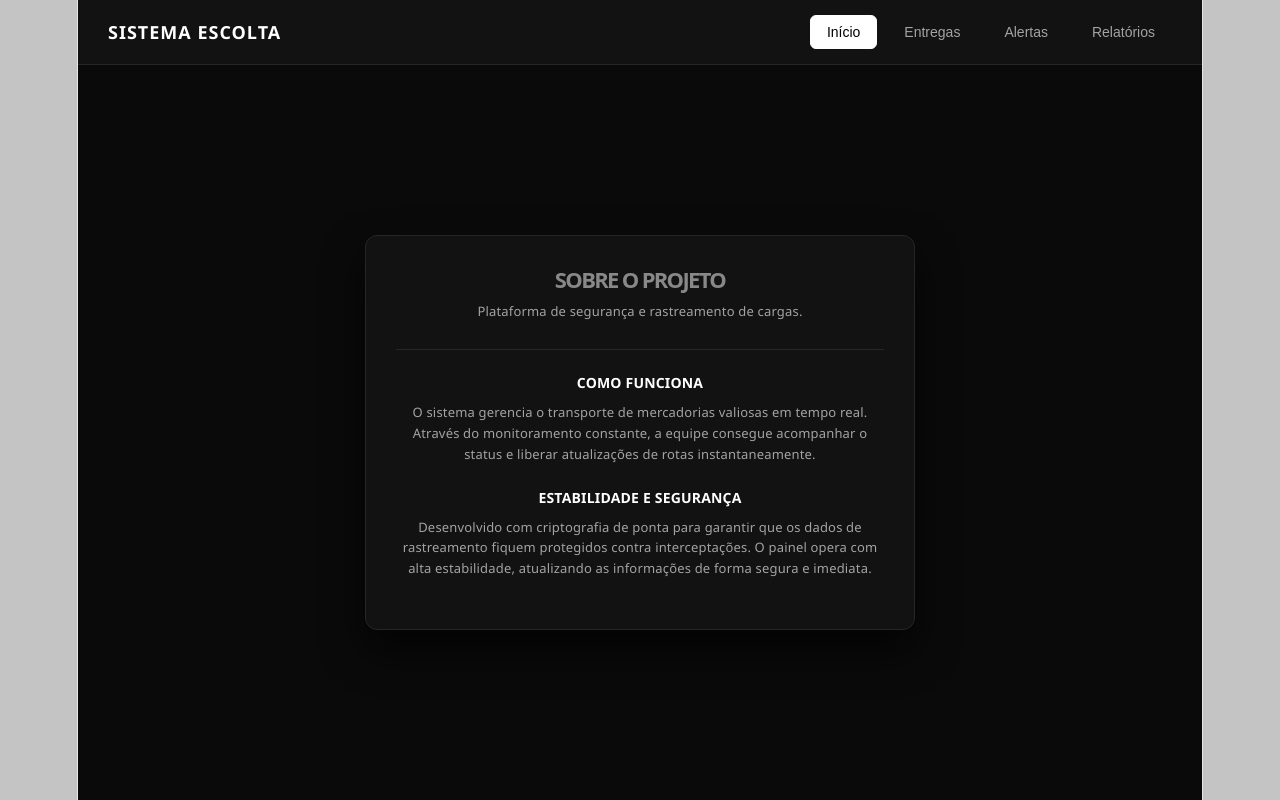
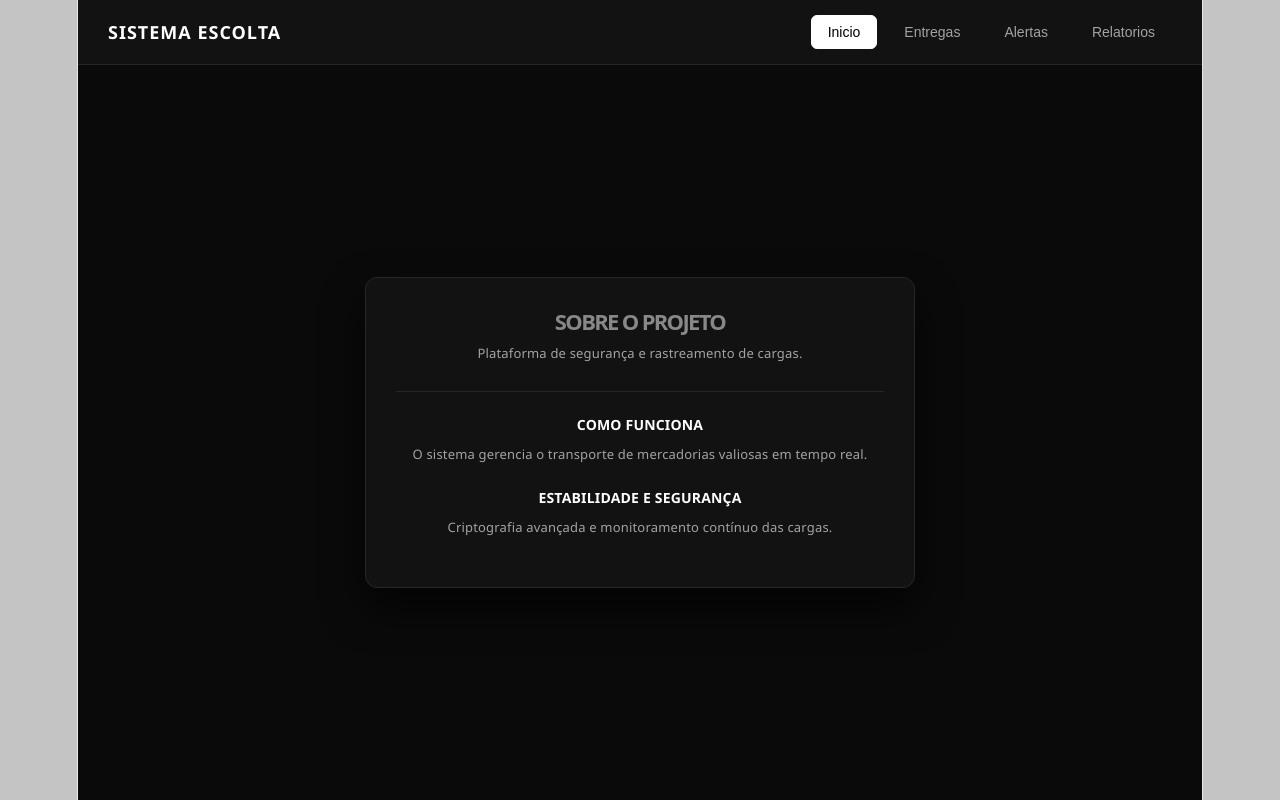
Before and after one commit to kauanderengoski21-cmyk/Projeto_, a React (Vite) app in the folder forntand/: page /principal in a window 1280 px wide. Built offline with nearby package versions, Linux system fonts and the light colour scheme.

Commit message:
atividade feita em sala de aula

```diff
--- a/forntand/src/components/button/Button.tsx
+++ b/forntand/src/components/button/Button.tsx
@@ -2,7 +2,7 @@
 
 type  props = {
     texto?:string;
-    click?: () => number;
+    click?: () => void;
 
 };
 
--- a/forntand/src/pages/private/principal/Principal.tsx
+++ b/forntand/src/pages/private/principal/Principal.tsx
@@ -6,116 +6,116 @@ function Principal() {
   const [entregas, setEntregas] = useState(120);
   const [abaAtiva, setAbaAtiva] = useState("inicio");
 
-  function finalizarEntrega() {
+  const abas = ["inicio", "entregas", "alertas", "relatorios"];
+
+  const veiculos = [
+    ["Caminhão Scania N-01", "ABC-1234"],
+    ["Volvo FH Semipesado", "XYZ-5678"],
+  ];
+
+  const alertas = [
+    [
+      "Velocidade Excedida",
+      "Veículo Scania N-01 ultrapassou o limite na BR-116.",
+      "Aviso",
+    ],
+    [
+      "Desvio de Rota Padrão",
+      "Veículo Volvo FH entrou em via não autorizada.",
+      "Crítico",
+    ],
+  ];
+
+  const finalizarEntrega = () => {
     if (produtos > 0) {
-      setProdutos(produtos - 1);
-      setEntregas(entregas + 1);
+      setProdutos((p) => p - 1);
+      setEntregas((e) => e + 1);
     }
-  }
+  };
 
   return (
     <div className={styles.container}>
-
       <nav className={styles.barraNavegacao}>
         <div className={styles.logo}>SISTEMA ESCOLTA</div>
+
         <div className={styles.menuAbas}>
+          {abas.map((aba) => (
             <button
-            className={abaAtiva === "inicio" ? styles.abaAtiva : styles.botaoAba}
-            onClick={() => setAbaAtiva("inicio")}
+              key={aba}
+              className={
+                abaAtiva === aba ? styles.abaAtiva : styles.botaoAba
+              }
+              onClick={() => setAbaAtiva(aba)}
             >
-            Início
+              {aba.charAt(0).toUpperCase() + aba.slice(1)}
             </button>
-          <button
-            className={abaAtiva === "entregas" ? styles.abaAtiva : styles.botaoAba}
-            onClick={() => setAbaAtiva("entregas")}
-          >
-            Entregas
-          </button>
-          <button
-            className={abaAtiva === "alertas" ? styles.abaAtiva : styles.botaoAba}
-            onClick={() => setAbaAtiva("alertas")}
-          >
-            Alertas
-          </button>
-          <button
-            className={abaAtiva === "relatorios" ? styles.abaAtiva : styles.botaoAba}
-            onClick={() => setAbaAtiva("relatorios")}
-          >
-            Relatórios
-          </button>
+          ))}
         </div>
       </nav>
 
       <main className={styles.conteudoPrincipal}>
         <div className={styles.cartaoPainel}>
-
           {abaAtiva === "inicio" && (
             <section>
               <h1 className={styles.tituloSecao}>SOBRE O PROJETO</h1>
-              <p className={styles.subtituloSecao}>Plataforma de segurança e rastreamento de cargas.</p>
+              <p className={styles.subtituloSecao}>
+                Plataforma de segurança e rastreamento de cargas.
+              </p>
 
               <hr className={styles.divisor} />
 
-              <div className={styles.blocoTexto}>
-                <h3>Como Funciona</h3>
-                <p>
-                  O sistema gerencia o transporte de mercadorias valiosas em tempo real.
-                  Através do monitoramento constante, a equipe consegue acompanhar o status
-                  e liberar atualizações de rotas instantaneamente.
-                </p>
+              {[
+                {
+                  titulo: "Como Funciona",
+                  texto:
+                    "O sistema gerencia o transporte de mercadorias valiosas em tempo real.",
+                },
+                {
+                  titulo: "Estabilidade e Segurança",
+                  texto:
+                    "Criptografia avançada e monitoramento contínuo das cargas.",
+                },
+              ].map((item) => (
+                <div key={item.titulo} className={styles.blocoTexto}>
+                  <h3>{item.titulo}</h3>
+                  <p>{item.texto}</p>
                 </div>
-
-              <div className={styles.blocoTexto}>
-                <h3>Estabilidade e Segurança</h3>
-                <p>
-                  Desenvolvido com criptografia de ponta para garantir que os dados de
-                  rastreamento fiquem protegidos contra interceptações. O painel opera com
-                  alta estabilidade, atualizando as informações de forma segura e imediata.
-                </p>
-              </div>
-
+              ))}
             </section>
           )}
 
           {abaAtiva === "entregas" && (
             <section>
               <h1 className={styles.tituloSecao}>PAINEL DE ENTREGAS</h1>
-              <p className={styles.subtituloSecao}>Gerenciamento de frotas e conclusão de rotas.</p>
-
-              <hr className={styles.divisor} />
 
               <div className={styles.gridStatus}>
                 <div className={styles.cardStatus}>
-                  <p className={styles.textoStatus}>No Transporte</p>
-                  <h2 className={styles.numeroStatus}>{produtos}</h2>
+                  <p>No Transporte</p>
+                  <h2>{produtos}</h2>
                 </div>
+
                 <div className={styles.cardStatus}>
-                  <p className={styles.textoStatus}>Concluídas</p>
-                  <h2 className={styles.numeroStatus}>{entregas}</h2>
+                  <p>Concluídas</p>
+                  <h2>{entregas}</h2>
                 </div>
               </div>
 
               <div className={styles.listaItens}>
-                <div className={styles.itemLista}>
+                {veiculos.map(([nome, placa]) => (
+                  <div key={placa} className={styles.itemLista}>
                     <div className={styles.infoLista}>
-                    <span className={styles.nomeItem}>Caminhão Scania N-01</span>
-                    <span className={styles.detalheItem}>ABC-1234</span>
+                      <span className={styles.nomeItem}>{nome}</span>
+                      <span className={styles.detalheItem}>{placa}</span>
                     </div>
                     <span className={styles.badgeStatus}>Em Rota</span>
                   </div>
-
-                <div className={styles.itemLista}>
-                  <div className={styles.infoLista}>
-                    <span className={styles.nomeItem}>Volvo FH Semipesado</span>
-                    <span className={styles.detalheItem}>XYZ-5678</span>
-                  </div>
-                  <span className={styles.badgeStatus}>Em Rota</span>
-                </div>
+                ))}
               </div>
 
-              <hr className={styles.divisor} />
-
-              <button className={styles.botaoAcao} onClick={finalizarEntrega}>
+              <button
+                className={styles.botaoAcao}
+                onClick={finalizarEntrega}
+              >
                 Confirmar Conclusão de Entrega
               </button>
             </section>
@@ -124,62 +124,52 @@ function Principal() {
           {abaAtiva === "alertas" && (
             <section>
               <h1 className={styles.tituloSecao}>ALERTAS DE SEGURANÇA</h1>
-              <p className={styles.subtituloSecao}>Ocorrências perigosas e avisos detectados.</p>
-
-              <hr className={styles.divisor} />
 
               <div className={styles.listaItens}>
-                <div className={styles.itemLista}>
+                {alertas.map(([titulo, descricao, status]) => (
+                  <div key={titulo} className={styles.itemLista}>
                     <div className={styles.infoLista}>
-                    <span className={styles.nomeItem}>Velocidade Excedida</span>
-                    <span className={styles.detalheItem}>Veículo Scania N-01 ultrapassou o limite na BR-116.</span>
-                  </div>
-                  <span className={styles.badgePerigo}>Aviso</span>
+                      <span className={styles.nomeItem}>{titulo}</span>
+                      <span className={styles.detalheItem}>
+                        {descricao}
+                      </span>
                     </div>
 
-                <div className={styles.itemLista}>
-                  <div className={styles.infoLista}>
-                    <span className={styles.nomeItem}>Desvio de Rota Padrão</span>
-                    <span className={styles.detalheItem}>Veículo Volvo FH entrou em via não autorizada.</span>
+                    <span className={styles.badgePerigo}>
+                      {status}
+                    </span>
                   </div>
-                  <span className={styles.badgePerigo}>Crítico</span>
-                </div>
+                ))}
               </div>
             </section>
           )}
-
           {abaAtiva === "relatorios" && (
             <section>
               <h1 className={styles.tituloSecao}>RELATÓRIOS GERAIS</h1>
-              <p className={styles.subtituloSecao}>Estatísticas mensais e desempenho da escolta.</p>
-
-              <hr className={styles.divisor} />
 
               <div className={styles.gridStatus}>
-                <div className={styles.cardStatus}>
-                  <p className={styles.textoStatus}>Eficiência Geral</p>
-                  <h2 className={styles.numeroStatus}>98.4%</h2>
+                {[
+                  ["Eficiência Geral", "98.4%"],
+                  ["Alertas Resolvidos", "14/14"],
+                ].map(([titulo, valor]) => (
+                  <div key={titulo} className={styles.cardStatus}>
+                    <p>{titulo}</p>
+                    <h2>{valor}</h2>
                   </div>
-                <div className={styles.cardStatus}>
-                  <p className={styles.textoStatus}>Alertas Resolvidos</p>
-                  <h2 className={styles.numeroStatus}>14/14</h2>
-                </div>
+                ))}
               </div>
 
               <div className={styles.blocoTexto}>
                 <h3>Resumo de Performance</h3>
                 <p>
-                  Durante este mês, a estabilidade das comunicações via satélite com os veículos
-                  manteve-se estável. O tempo médio de resposta para a contenção de alertas de risco
-                  foi de apenas 3 minutos.
+                  Tempo médio de resposta para alertas de risco:
+                  3 minutos.
                 </p>
               </div>
             </section>
           )}
-
         </div>
       </main>
-
     </div>
   );
 }
--- a/forntand/src/pages/public/login/Login.tsx
+++ b/forntand/src/pages/public/login/Login.tsx
@@ -56,6 +56,8 @@ function Login() {
   }
 
   return (
+
+
     <div className={style.conteiner}>
       <div className={style.acesso}>
         <h1>Login</h1>
```
Also changed, not shown: forntand/src/pages/private/Login.ts (deleted). Lines whose indentation alone changed are shown as unchanged.
